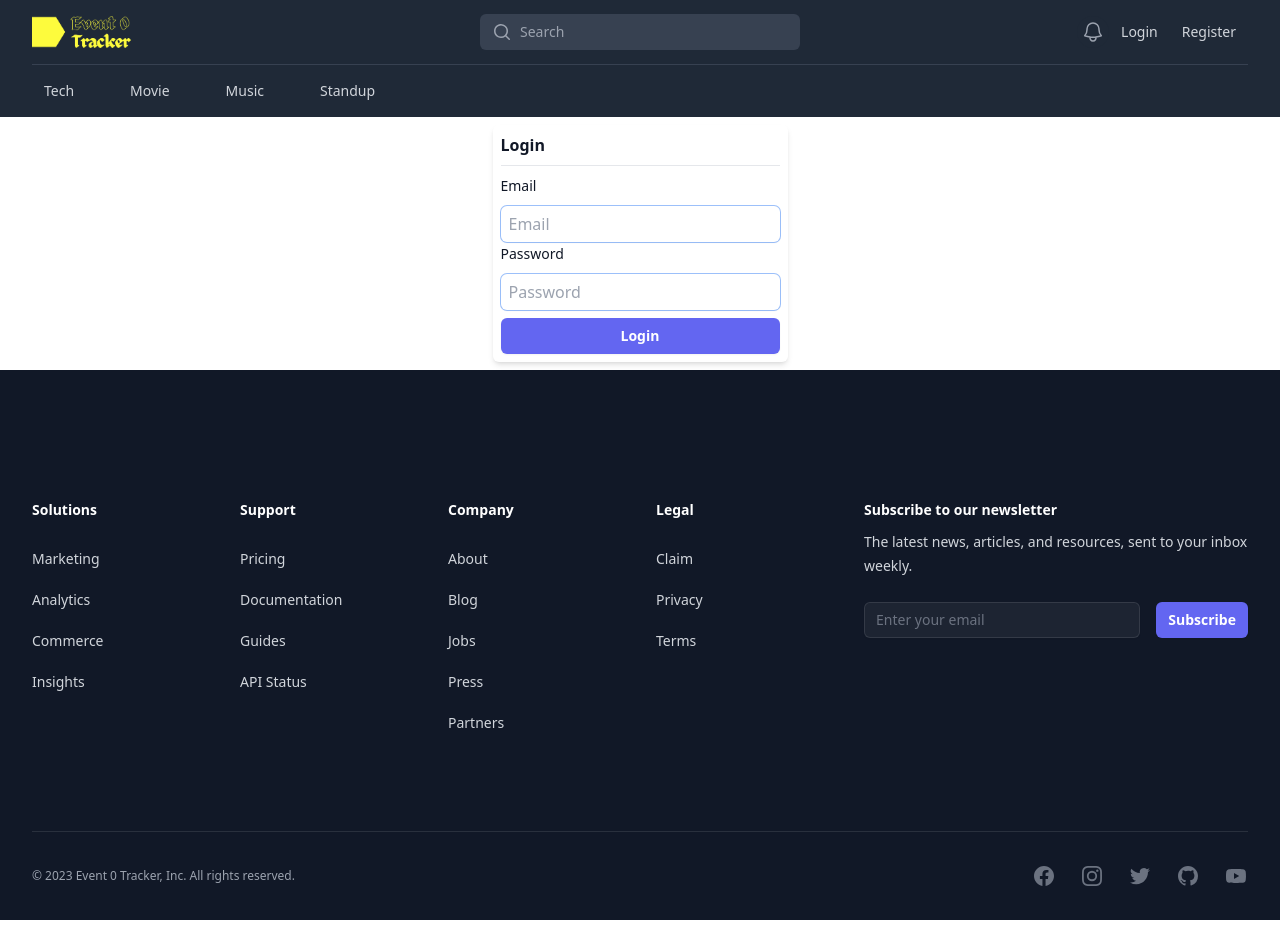
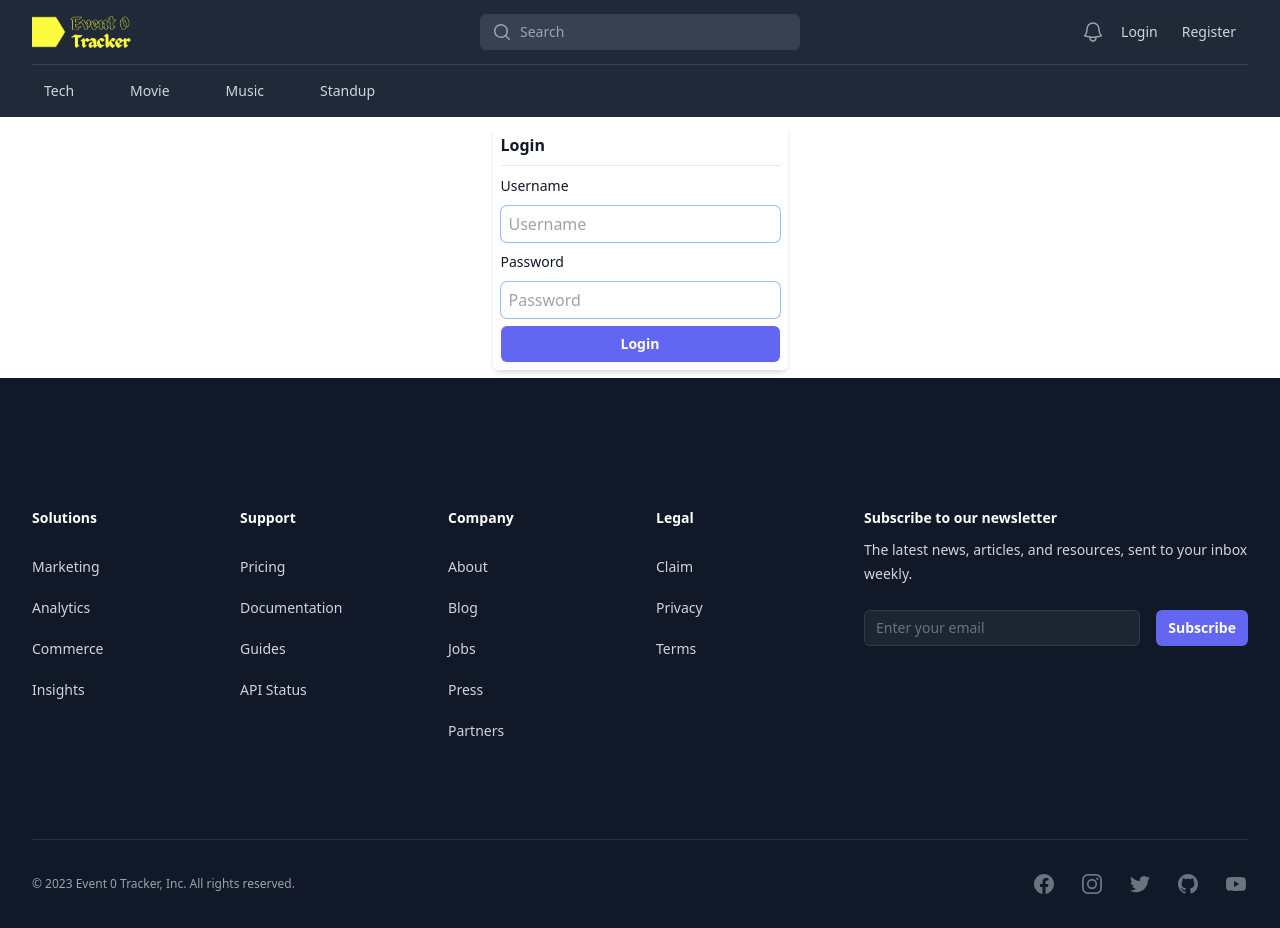
Before and after one commit to DeveloperVikasKumaR/event0tracker, a React (Vite) app: page /login in a window 1280 px wide. Built offline with nearby package versions, Linux system fonts and the light colour scheme.

Commit message:
refactor : replace email input by username input
- replace previous email input field in login page by username input

```diff
--- a/index.html
+++ b/index.html
@@ -1,5 +1,5 @@
 <!doctype html>
-<html lang="en">
+<html lang="en" class="">
   <head>
     <meta charset="UTF-8" />
     <!-- <link rel="icon" type="image/svg+xml" href="/vite.svg" /> -->
--- a/src/pages/Login.tsx
+++ b/src/pages/Login.tsx
@@ -4,34 +4,31 @@ import { ExclamationCircleIcon } from "@heroicons/react/20/solid"
 import {useState} from 'react'
 
 const Login = () => {
-  const [email, setEmail] = useState('');
+  const [username, setUsername] = useState('')
   const [password, setPassword ] = useState('')
-  const [invalidEmailError, setInvalidEmailError] = useState('')
+  const [invalidUsernameError, setInvalidUsernameError] = useState('')
   const [invalidPasswordError, setInvalidPasswordError] = useState('')
 
-  const handleEmailChange = (ev: any) => {
-    setEmail(ev.target.value)
+
+  const handleUsernameChange = (ev: any) => {
+    setUsername(ev.target.value)
   }
   const handlePasswordChange = (ev: any) => {
     setPassword(ev.target.value)
   }
   const resetErrorMsgs = ()=>{
-    setInvalidEmailError('')
+    setInvalidUsernameError('')
     setInvalidPasswordError('')
   }
   const handleLogin = () => {
     resetErrorMsgs()
 
-    if(email.length == 0){
-      setInvalidEmailError('Empty Email')
+
+    const usernameRegex = /^[A-Za-z][A-Za-z0-9_]{1,29}$/;
+    if(!usernameRegex.test(username)){
+      setInvalidUsernameError('Invalid Username')
       return
     }
-    const emailRegex = /^[^\s@]+@[^\s@]+\.[^\s@]+$/;
-    if (!emailRegex.test(email)){
-      setInvalidEmailError('wrong format')
-      return
-    }
-
     if(password.length == 0){
       setInvalidPasswordError('Empty Password')
       return
@@ -52,32 +49,32 @@ const Login = () => {
           <h3 className="text-base font-semibold leading-6 text-gray-900">Login</h3>
         </div>
         <div className="mx-auto max-w-sm">
-          <label
-           htmlFor="email"
-           className="block text-sm font-medium leading-6 text-gray-900">
-            Email
+        <label
+             htmlFor="username"
+             className="block text-sm font-medium leading-6 text-gray-900">
+             Username
           </label>
           <div className="relative mt-2 rounded-md shadow-sm">
             <input
-             type="email"
-             name="email"
-             id="email"
-             className= {` ${invalidEmailError ? "  placeholder: text-red-500 focus: ring-red-500" : ""} block w-full rounded-md border-0 py-1.5 pr-10 ring-1 p-2 placeholder:`}
-             placeholder="Email"
-             value={email}
-             aria-onInvalid="true"
-             aria-describedby="email-error"
-             onChange={handleEmailChange}
+             type="text"
+             name="Password"
+             id="password"
+             className= {` ${invalidUsernameError ? "placeholder: text-red-500 focus: ring-red-500" : ""} block w-full mb-2 rounded-md border-0 py-1.5 pr-10 ring-1 p-2 placeholder:`}
+             placeholder="Username"
+             value={username}
+            //  aria-onInvalid="true"
+             aria-describedby="username-error"
+             onChange={handleUsernameChange}
             />
-            {invalidEmailError &&(
+            {invalidUsernameError &&(
               <div className="pointer-events-none absolute inset-y-0 right-0 flex items-center pr-3">
               <ExclamationCircleIcon className="h-5 w-5 text-red-500"
                aria-hidden="true" />
-              </div>
+            </div>
             )}
-            {invalidEmailError && (
-              <p className=" mt-2 text-sm text-red-600" id="email-error">
-                {invalidEmailError}
+            {invalidUsernameError && (
+              <p className=" mt-2 text-sm text-red-600" id="password-error">
+                {invalidUsernameError}
               </p>
             )}
           </div>
@@ -94,7 +91,7 @@ const Login = () => {
              className= {` ${invalidPasswordError ? "placeholder: text-red-500 focus: ring-red-500" : ""} block w-full mb-2 rounded-md border-0 py-1.5 pr-10 ring-1 p-2 placeholder:`}
              placeholder="Password"
              value={password}
-             aria-onInvalid="true"
+            //  aria-onInvalid="true"
              aria-describedby="password-error"
              onChange={handlePasswordChange}
             />
--- a/src/pages/Signup.tsx
+++ b/src/pages/Signup.tsx
@@ -41,7 +41,7 @@ const Signup = () => {
   }
 
 
-  const handleLogin = () => {
+  const handleSignup = () => {
     resetErrorMsgs()
 
     if (name.length == 0) {
@@ -256,7 +256,7 @@ const Signup = () => {
 
 
           <div className=" flex justify-center">
-            <button type="button" onClick={handleLogin} className=" flex w-full items-center justify-center rounded-md bg-indigo-500 px-3 py-2 text-sm font-semibold text-white shadow-sm hover:bg-indigo-400 focus-visible:outline focus-visible:outline-2 focus-visible:outline-offset-2 focus-visible:outline-indigo-500 ">
+            <button type="button" onClick={handleSignup} className=" flex w-full items-center justify-center rounded-md bg-indigo-500 px-3 py-2 text-sm font-semibold text-white shadow-sm hover:bg-indigo-400 focus-visible:outline focus-visible:outline-2 focus-visible:outline-offset-2 focus-visible:outline-indigo-500 ">
               Sign Up
             </button>
           </div>
```
